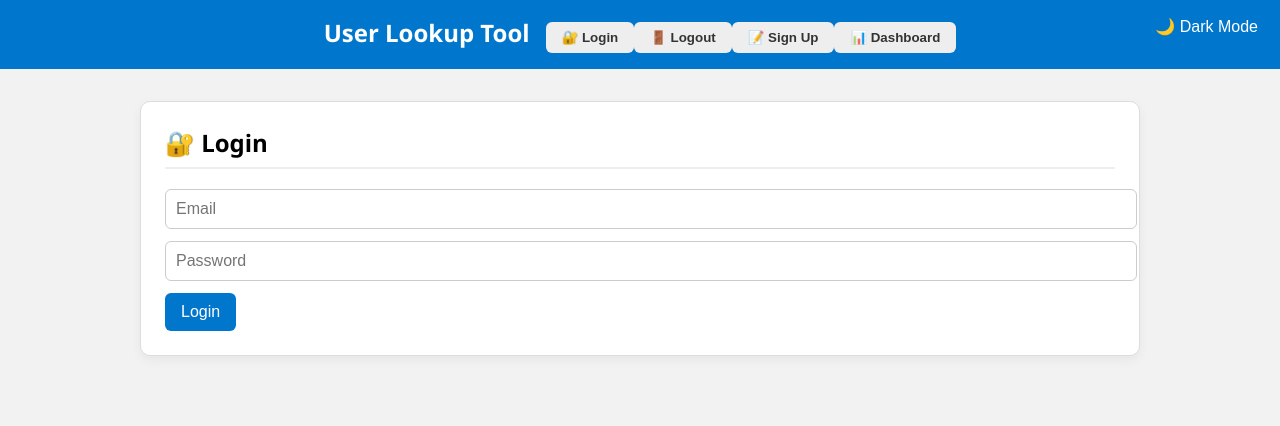
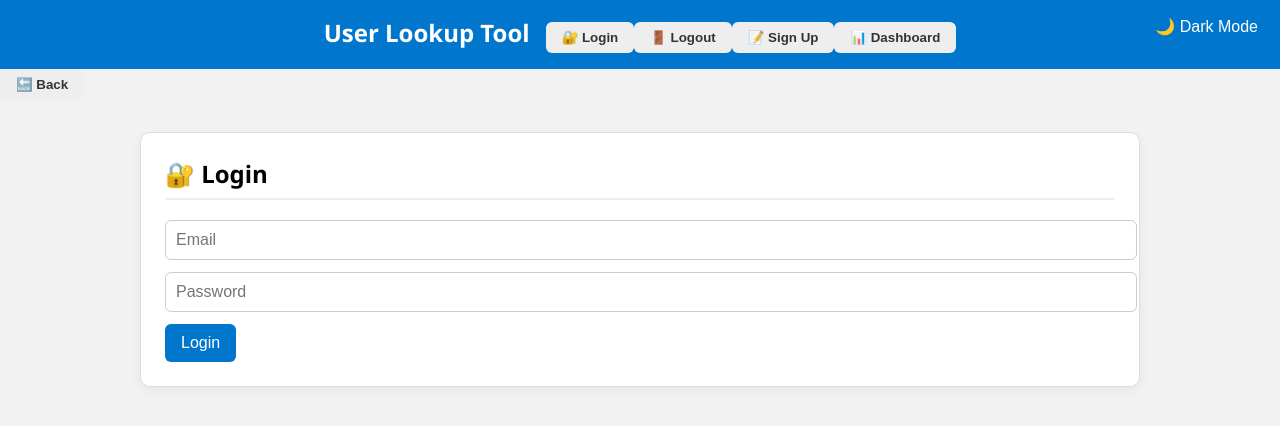
Before and after one commit to MoonSupreme1927/user-lookup-app, a React (Create React App) app in the folder frontend/: page /login in a window 1280 px wide. Shown: the top 426 px of the page. Built offline with nearby package versions, Linux system fonts and the light colour scheme.

Commit message:
Updated App.js

```diff
--- a/frontend/src/App.js
+++ b/frontend/src/App.js
@@ -1,15 +1,12 @@
+import React, { useState, useEffect } from 'react';
+import { Routes, Route, useNavigate, useLocation } from 'react-router-dom';
+import axios from 'axios';
 import Home from './Home';
-import React, { useState, useEffect } from 'react';
-import axios from 'axios';
-import './App.css';
-import { Routes, Route, useNavigate } from 'react-router-dom';
-import UserDetail from './UserDetail.js';
-import Login from './Login.js';
+import UserDetail from './UserDetail';
+import Login from './Login';
 import Signup from './Signup';
 import Dashboard from './Dashboard';
-
-
-
+import './App.css';
 
 function App() {
   const [loading, setLoading] = useState(false);
@@ -20,8 +17,8 @@ function App() {
   const [darkMode, setDarkMode] = useState(false);
 
   const navigate = useNavigate();
+  const location = useLocation();
 
-  // Debounced search on query change
   useEffect(() => {
     const delaySearch = setTimeout(() => {
       if (query.trim()) {
@@ -78,7 +75,7 @@ function App() {
 
   const handleLogout = () => {
     localStorage.removeItem('loggedInUser');
-    navigate('/login.js');
+    navigate('/login');
   };
 
   useEffect(() => {
@@ -89,35 +86,34 @@ function App() {
     }
   }, []);
 
-
-
   return (
     <>
       <div className="banner">
         User Lookup Tool
-        <button
-          className="btn-secondary"
-          onClick={() => navigate('/login')}
-          style={{ marginLeft: '1rem' }}
-        >
-    🔐   Login
+        <button className="btn-secondary" onClick={() => navigate('/login')} style={{ marginLeft: '1rem' }}>
+          🔐 Login
         </button>
         <button className="dark-toggle" onClick={() => setDarkMode(!darkMode)}>
           {darkMode ? '☀️ Light Mode' : '🌙 Dark Mode'}
         </button>
-
         <button className="btn-secondary" onClick={handleLogout}>
           🚪 Logout
         </button>
-
         <button className="btn-secondary" onClick={() => navigate('/signup')}>
-         📝 Sign Up
+          📝 Sign Up
         </button>
-
         <button className="btn-secondary" onClick={() => navigate('/dashboard')}>
           📊 Dashboard
         </button>
       </div>
+
+      {location.pathname !== '/' && (
+        <div className="back-container">
+          <button className="btn-secondary back-button" onClick={() => navigate(-1)}>
+            🔙 Back
+          </button>
+        </div>
+      )}
 
       {loading && (
         <div className="overlay">
@@ -155,29 +151,16 @@ function App() {
               setQuery={setQuery}
               setResults={setResults}
               setNewUser={setNewUser}
-
             />
           }
         />
         <Route
           path="/signup"
-          element={
-            <Signup
-              setError={setError}
-              setLoading={setLoading}
-              navigate={navigate}
-            />
-          }
+          element={<Signup setError={setError} setLoading={setLoading} navigate={navigate} />}
         />
         <Route
           path="/dashboard"
-          element={
-            <Dashboard
-              setError={setError}
-              setLoading={setLoading}
-              navigate={navigate}
-            />
-          }
+          element={<Dashboard setError={setError} setLoading={setLoading} navigate={navigate} />}
         />
       </Routes>
     </>
```
